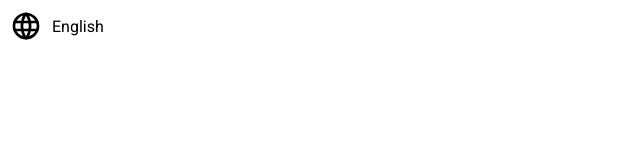
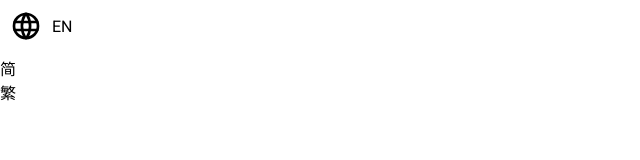
Before and after one commit to henrylin03/dropdown, a plain HTML site: page index.html in a window 1280 px wide. Shown: the full height of the page, 0-640 px from the left. Drawn offline with Linux system fonts and the light colour scheme.

Commit message:
add options. simplify english

```diff
--- a/index.html
+++ b/index.html
@@ -16,8 +16,12 @@
         <figure>
           <img src="./assets/world.svg" alt="globe symbol representing the world's languages">
         </figure>
-        <p class="selected-language">English</p>
+        <p class="selected-language">EN</p>
       </button>
+      <ul class="dropdown-options">
+        <li class="option">简</li>
+        <li class="option">繁</li>
+      </ul>
     </article>
   </section>
 
```
